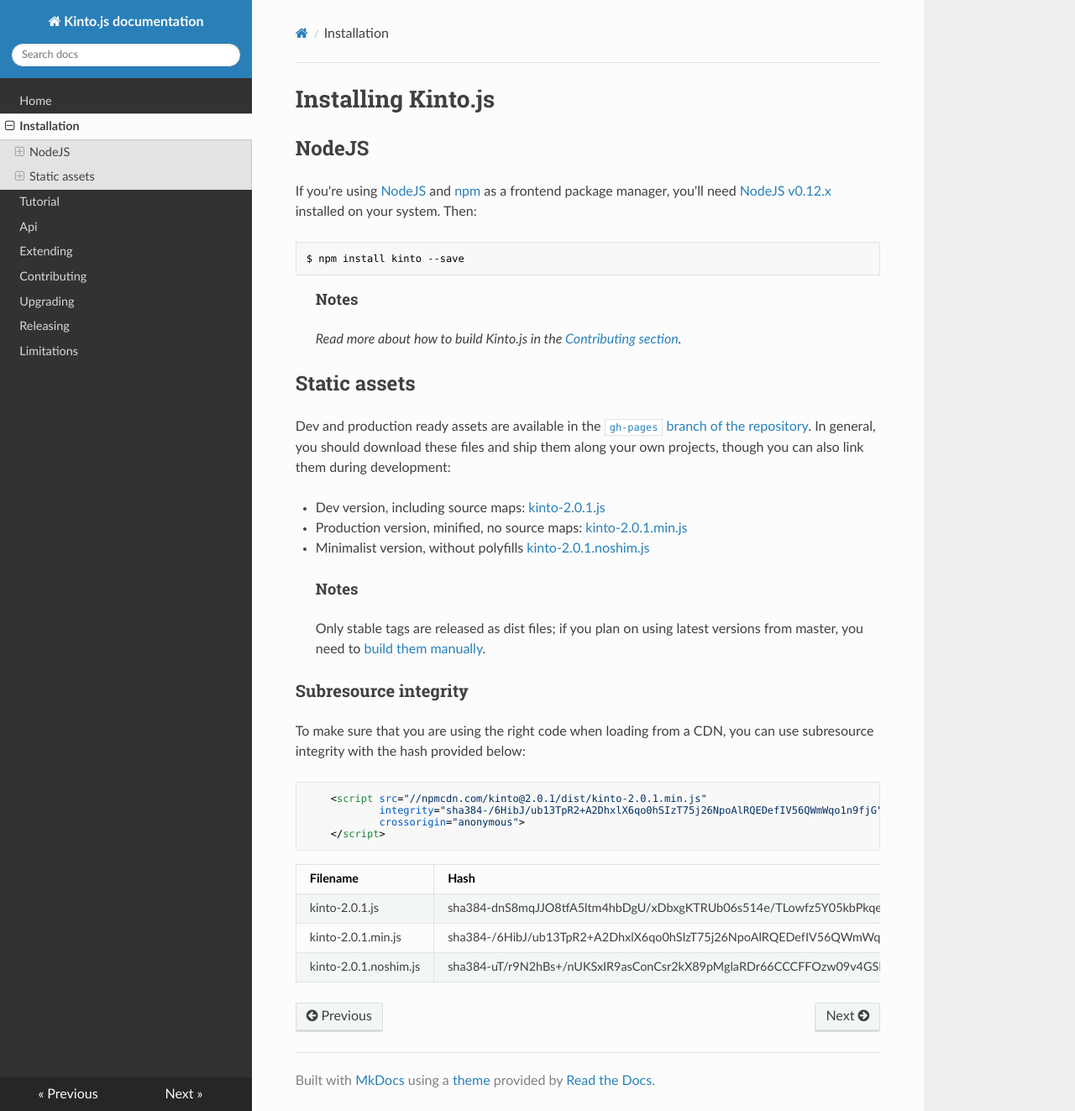
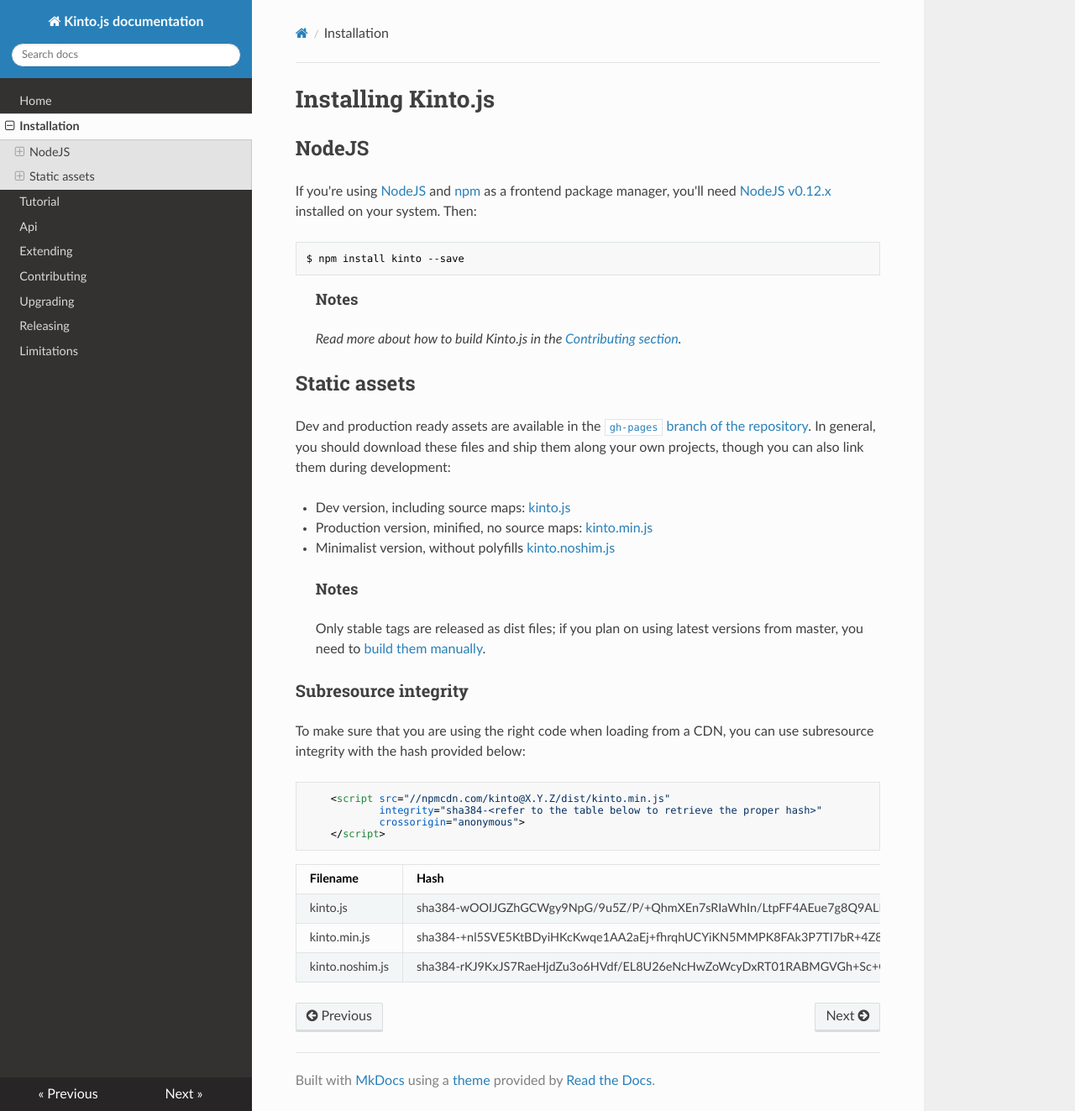
Before and after one commit to Kinto/kinto.js, an MkDocs documentation site: the page built from docs/installation.md, in a window 1280 px wide and 1323 px high. Shown: the whole window at 84% size. Built offline with MkDocs 1.6.1, drawn with Linux system fonts in a browser that asks for light colours; nearby versions of some CDN libraries; old or Windows-style settings are respelled for this version of MkDocs.

````diff
--- a/docs/installation.md
+++ b/docs/installation.md
@@ -16,9 +16,9 @@ $ npm install kinto --save
 
 Dev and production ready assets are available in the [`gh-pages` branch of the repository](https://github.com/Kinto/kinto.js/tree/gh-pages). In general, you should download these files and ship them along your own projects, though you can also link them during development:
 
-- Dev version, including source maps: [kinto-2.0.1.js](http://npmcdn.com/kinto@2.0.1/dist/kinto-2.0.1.js)
-- Production version, minified, no source maps: [kinto-2.0.1.min.js](http://npmcdn.com/kinto@2.0.1/dist/kinto-2.0.1.min.js)
-- Minimalist version, without polyfills [kinto-2.0.1.noshim.js](http://npmcdn.com/kinto@2.0.1/dist/kinto-2.0.1.noshim.js)
+- Dev version, including source maps: [kinto.js](http://npmcdn.com/kinto/dist/kinto.js)
+- Production version, minified, no source maps: [kinto.min.js](http://npmcdn.com/kinto/dist/kinto.min.js)
+- Minimalist version, without polyfills [kinto.noshim.js](http://npmcdn.com/kinto/dist/kinto.noshim.js)
 
 > #### Notes
 >
@@ -31,14 +31,14 @@ To make sure that you are using the right code when loading from a CDN, you can
 integrity with the hash provided below:
 
 ```html
-    <script src="//npmcdn.com/kinto@2.0.1/dist/kinto-2.0.1.min.js"
-            integrity="sha384-/6HibJ/ub13TpR2+A2DhxlX6qo0hSIzT75j26NpoAlRQEDefIV56QWmWqo1n9fjG"
+    <script src="//npmcdn.com/kinto@X.Y.Z/dist/kinto.min.js"
+            integrity="sha384-<refer to the table below to retrieve the proper hash>"
             crossorigin="anonymous">
     </script>
 ```
 
 | Filename                | Hash                                                                    |
 |-------------------------|-------------------------------------------------------------------------|
-| kinto-2.0.1.js          | sha384-dnS8mqJJO8tfA5ltm4hbDgU/xDbxgKTRUb06s514e/TLowfz5Y05kbPkqec0Wx/X |
-| kinto-2.0.1.min.js      | sha384-/6HibJ/ub13TpR2+A2DhxlX6qo0hSIzT75j26NpoAlRQEDefIV56QWmWqo1n9fjG |
-| kinto-2.0.1.noshim.js   | sha384-uT/r9N2hBs+/nUKSxIR9asConCsr2kX89pMglaRDr66CCCFFOzw09v4GSDj3fdNr |
+| kinto.js                | sha384-wOOIJGZhGCWgy9NpG/9u5Z/P/+QhmXEn7sRIaWhIn/LtpFF4AEue7g8Q9ALFuL78 |
+| kinto.min.js            | sha384-+nl5SVE5KtBDyiHKcKwqe1AA2aEj+fhrqhUCYiKN5MMPK8FAk3P7TI7bR+4Z8LoG |
+| kinto.noshim.js         | sha384-rKJ9KxJS7RaeHjdZu3o6HVdf/EL8U26eNcHwZoWcyDxRT01RABMGVGh+Sc+Qmr3i |
````
Also changed, not shown: docs/contributing.md (+6 -6 lines), docs/tutorial.md (+1 -1 lines), package.json (+6 -6 lines).
